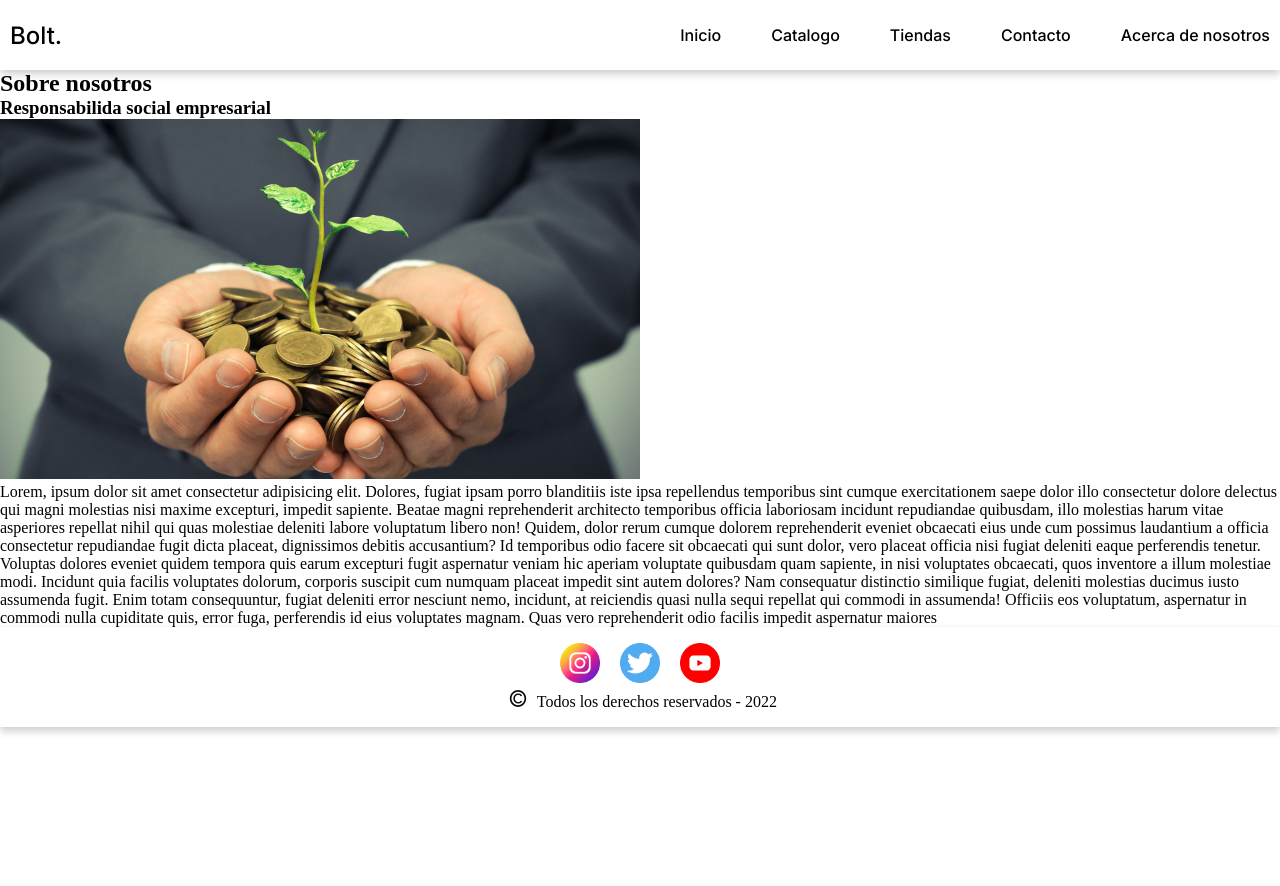
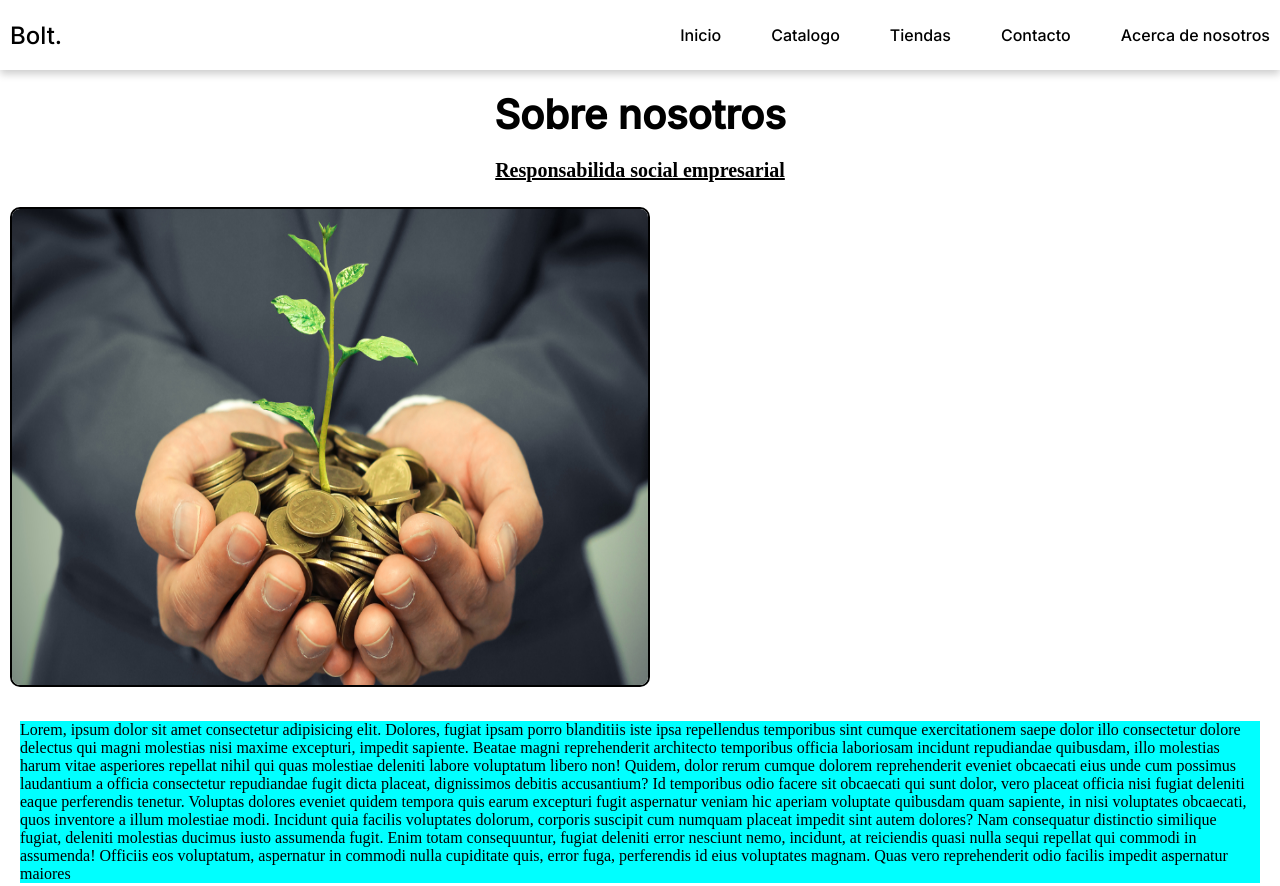
Before and after one commit to Fran-Driussi/MiPrimerProyecto, a plain HTML site: page pages/acerca_de_nos.html in a window 1280 px wide. Shown: the top 886 px of the page. Before the commit the page ends 800 px from the top, so only its background shows below. Drawn offline with Linux system fonts and the light colour scheme.

Commit message:
cambios no significativos

```diff
--- a/css/style.css
+++ b/css/style.css
@@ -191,6 +191,7 @@ a {
 .precio {
     margin: 1rem;
     font-weight: 500;
+    font-family: "inter", "sans-serif";
 
 }
 
@@ -228,6 +229,7 @@ a {
     justify-content: center;
     margin: 2rem;
     font-family: "inter", "sans-serif";
+    font-size: 40px;
 }
 
 .bordesvideos {
@@ -239,6 +241,13 @@ a {
 
 
 /*contacto*/
+
+.titulo-contact{
+    text-align: center;
+    font-size: 3rem;
+    font-family: "Inter", "sans-serif";
+}
+
 form {
     padding: 50px;
     font-size: 20px;
@@ -248,6 +257,7 @@ form {
     width: 100%;
     display: flex;
     justify-content: center;
+
 
 
 
@@ -284,13 +294,47 @@ input[type=submit]:hover {
 
 
 
+
 /*Nostros*/
 
 .imgrse {
     width: 50%;
-    height: 50%;
+    height: 30rem;
+    border-radius: 10px ;
+    margin:10px;
+    border: 2px solid black;
 
 }
+
+.titulo-nos{
+    display: flex;
+    justify-content: center;
+    margin: 20px;
+    font-size: 40px;
+    font-family: "inter", "sans-serif";
+
+}
+
+.subtitulo-nos{
+    display: flex;
+    justify-content: center;
+    margin: 15px;
+    font-size: 20px;
+    text-decoration: underline;
+}
+
+.texto-nos{
+    margin: 20px;
+    justify-content: center;
+    background-color: aqua;
+}
+
+.root-nos{
+    display: grid;
+    grid-template-columns: 100%;
+
+}
+
 
 
 
@@ -341,6 +385,8 @@ footer ul {
 @media screen and (max-width: 576px) {
     body {
         justify-content: center;
+        align-items: center;
+        align-content: center;
     }
 
     .cards {
@@ -348,6 +394,7 @@ footer ul {
         grid-template-areas:
             "article"
             "article";
+        justify-content: center;
 
        width: 100%;
 
--- a/pages/acerca_de_nos.html
+++ b/pages/acerca_de_nos.html
@@ -35,14 +35,15 @@
         </nav>
     </header>
 
-    <main>
+    <main class="root-nos">
 
-        <h2>Sobre nosotros</h2>
+
 
         <div>
-            <h3>Responsabilida social empresarial</h3>
+            <h2 class="titulo-nos">Sobre nosotros</h2>
+            <h3 class="subtitulo-nos" >Responsabilida social empresarial</h3>
             <img class="imgrse" src="../assets/Imagenes/rse-nostros.jpg" alt="">
-            <p>Lorem, ipsum dolor sit amet consectetur adipisicing elit. Dolores, fugiat ipsam porro blanditiis iste
+            <p class="texto-nos">Lorem, ipsum dolor sit amet consectetur adipisicing elit. Dolores, fugiat ipsam porro blanditiis iste
                 ipsa repellendus temporibus sint cumque exercitationem saepe dolor illo consectetur dolore delectus qui
                 magni molestias nisi maxime excepturi, impedit sapiente. Beatae magni reprehenderit architecto
                 temporibus officia laboriosam incidunt repudiandae quibusdam, illo molestias harum vitae asperiores
```
Also changed, not shown: pages/contacto.html (+18 -4 lines).
